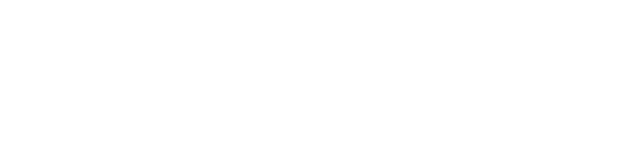
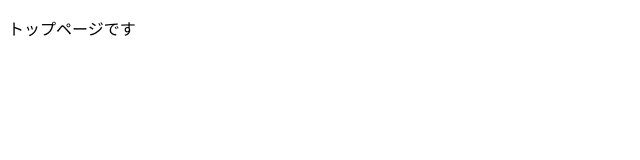
Before and after one commit to Maron32/vscode-practice, a plain HTML site: page index.html in a window 1280 px wide. Shown: the whole page, without its empty margins (0-640 px from the left). Drawn offline with Linux system fonts and the light colour scheme.

Commit message:
説明文の追加

```diff
--- a/index.html
+++ b/index.html
@@ -6,6 +6,6 @@
     <title>Document</title>
 </head>
 <body>
-
+    <p>トップページです</p>
 </body>
 </html>
```
